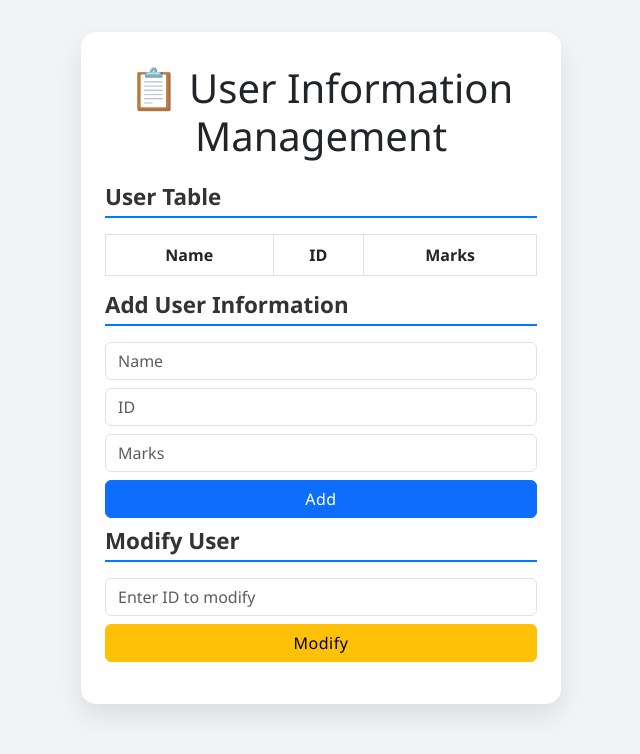
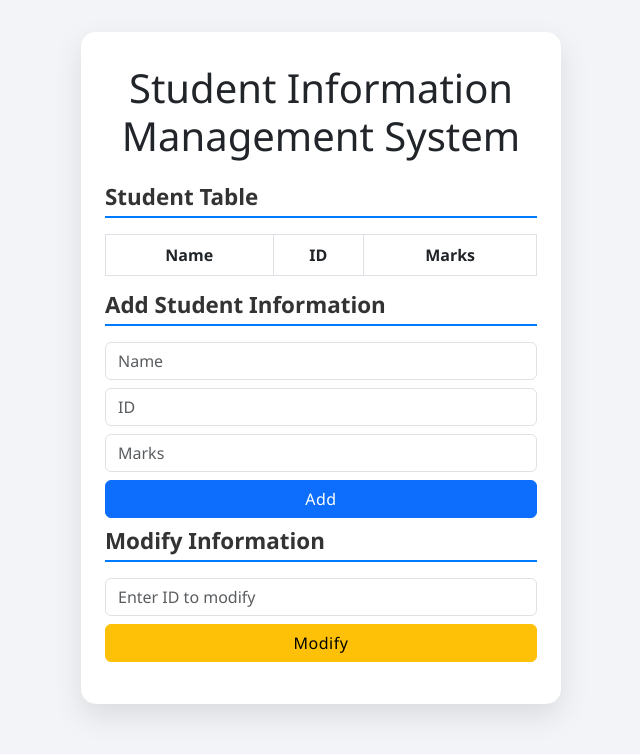
Before and after one commit to Rahat1156/Lab_Eva_01, a plain HTML site: page index.html in a window 1280 px wide. Shown: the whole page, without its empty margins (319-959 px from the left). Drawn offline with nearby package versions, Linux system fonts and the light colour scheme.

Commit message:
Final Update

```diff
--- a/index.html
+++ b/index.html
@@ -9,9 +9,9 @@
 </head>
 <body>
   <div class="container-box">
-    <h1 class="text-center mb-4">📋 User Information Management</h1>
+    <h1 class="text-center mb-4">Student Information Management System</h1>
     <section class="section-box">
-    <h2>User Table</h2>
+    <h2>Student Table</h2>
     <table class="table table-bordered table-striped mt-2" id="userTable">
       <thead>
         <tr>
@@ -23,7 +23,7 @@
       <tbody></tbody>
     </table>
 
-    <h2>Add User Information</h2>
+    <h2>Add Student Information</h2>
     <form id="addForm">
       <input type="text" placeholder="Name" id="name" required class="form-control my-2">
       <input type="text" placeholder="ID" id="id" required class="form-control my-2">
@@ -31,7 +31,7 @@
       <button type="submit" class="btn btn-primary">Add</button>
     </form>
 
-    <h2>Modify User</h2>
+    <h2>Modify Information</h2>
     <input type="text" placeholder="Enter ID to modify" id="searchId" class="form-control my-2">
     <button class="btn btn-warning" onclick="showPopup()">Modify</button>
   </div>
@@ -42,7 +42,7 @@
       <div class="modal-content">
         <form id="modifyForm">
           <div class="modal-header">
-            <h5 class="modal-title">Modify User</h5>
+            <h5 class="modal-title">Modify Student Information</h5>
             <button type="button" class="btn-close" data-bs-dismiss="modal"></button>
           </div>
           <div class="modal-body">
```
